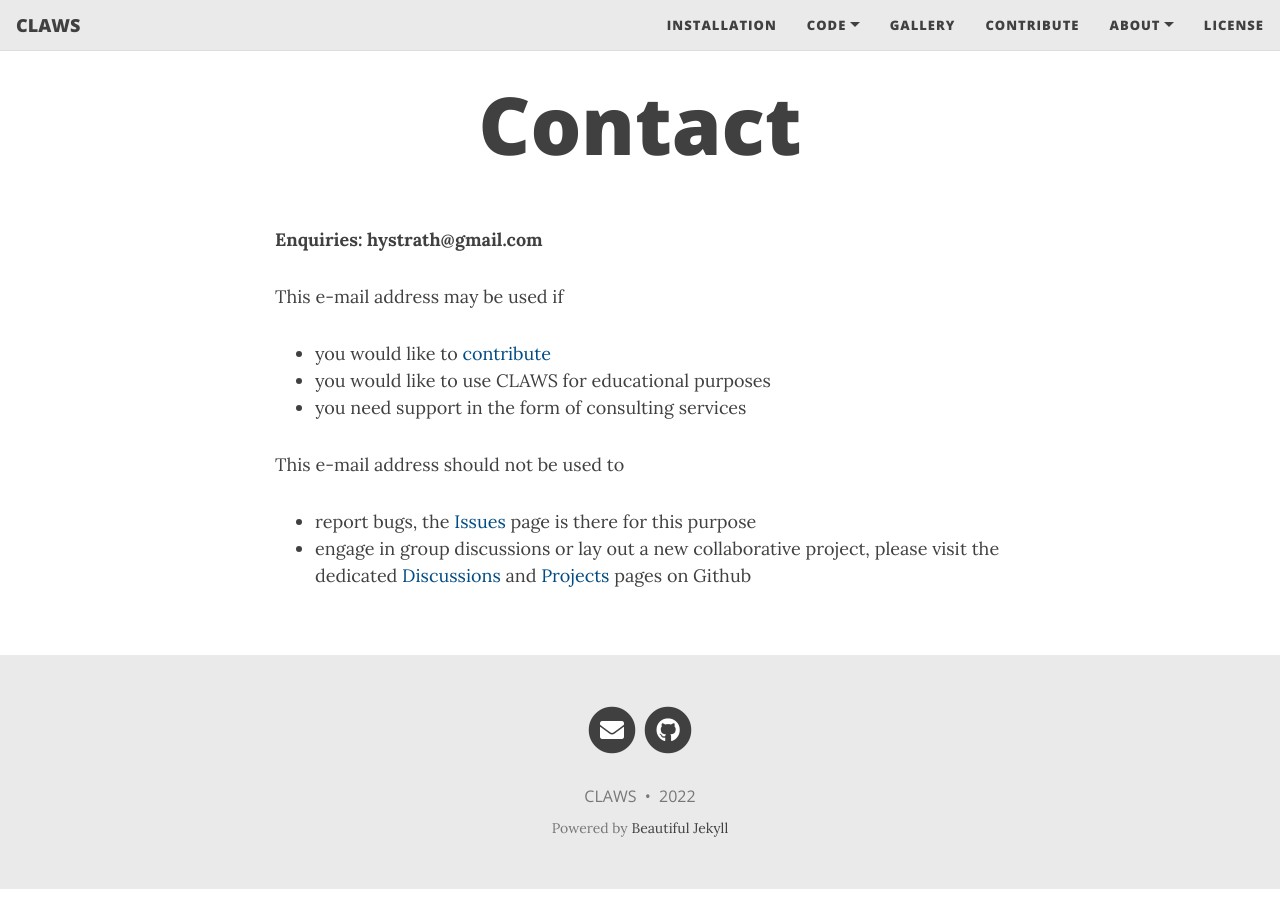
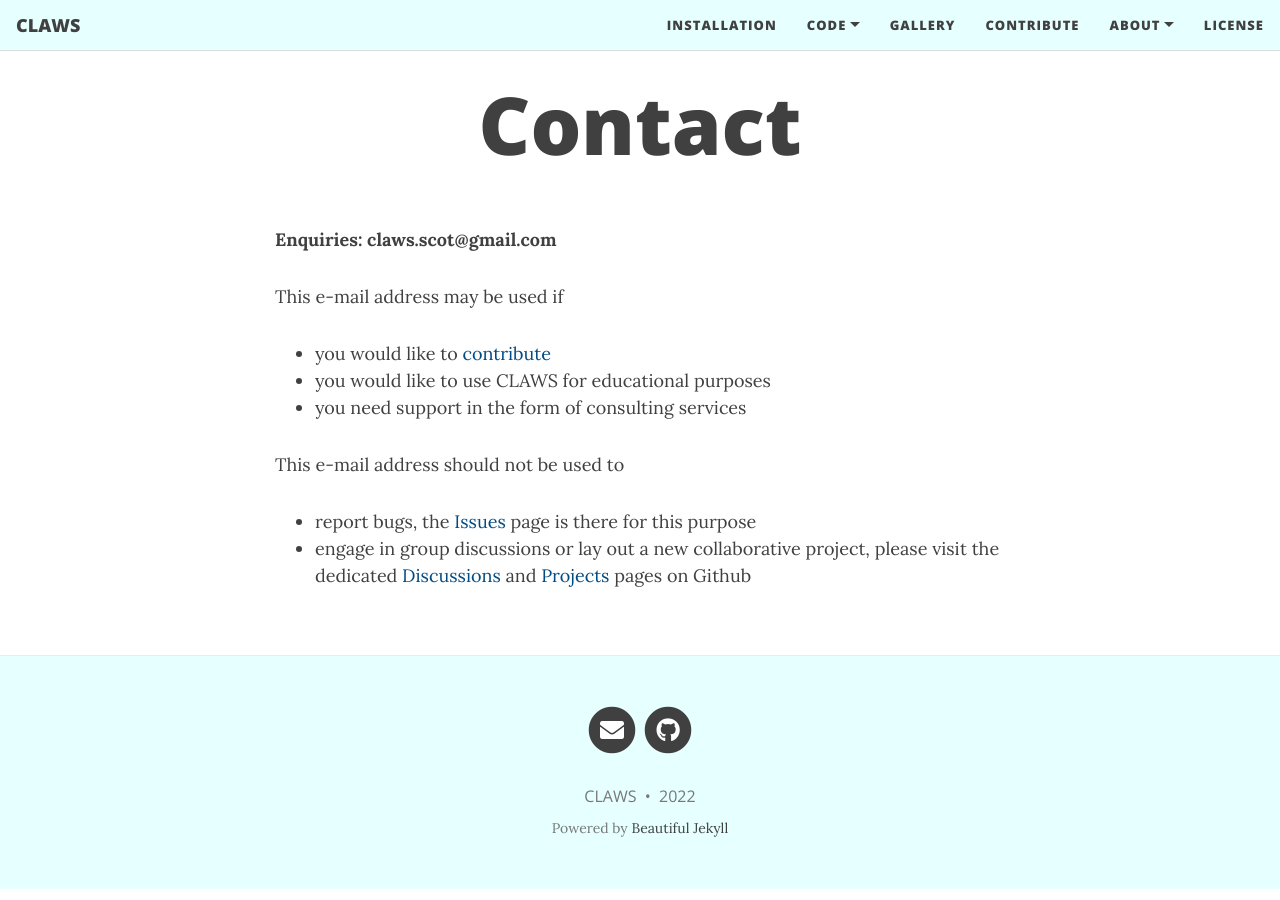
Before and after one commit to claws-scot/claws-scot.github.io, a Jekyll site: the page built from contact.md, in a window 1280 px wide. Built offline with Jekyll 4.4.1, drawn with Linux system fonts in a browser that asks for light colours; nearby versions of some CDN libraries.

Commit message:
Editing web pages

```diff
--- a/_config.yml
+++ b/_config.yml
@@ -56,7 +56,7 @@ round-avatar: true
 # Select the social network links that you want to show in the footer.
 # Uncomment the links you want to show and add your information to each one.
 social-network-links:
-  email: "hystrath@gmail.com"
+  email: "claws.scot@gmail.com"
   github: "vincentcasseau/CLAWS"
 #  linkedin: "vincentcasseau"
 #  facebook: deanattali
@@ -114,14 +114,14 @@ feed_show_tags: true
 # --- Colours / background image --- #
 
 # Personalize the colours in your website. Colour values can be any valid CSS colour
-navbar-col: "#EAEAEA"
+navbar-col: "#E6FFFF"
 navbar-text-col: "#404040"
 navbar-border-col: "#DDDDDD"
 page-col: "#FFFFFF"
 text-col: "#404040"
 link-col: "#004B84"
 hover-col: "#0085A1"
-footer-col: "#EAEAEA"
+footer-col: "#E6FFFF"
 footer-text-col: "#777777"
 footer-link-col: "#404040"
 
--- a/contact.md
+++ b/contact.md
@@ -4,7 +4,7 @@ title: Contact
 nav-short: true
 ---
 
-**Enquiries: hystrath@gmail.com**
+**Enquiries: claws.scot@gmail.com**
 
 This e-mail address may be used if
   - you would like to [contribute](https://claws-scot.github.io/contribute/)
```
